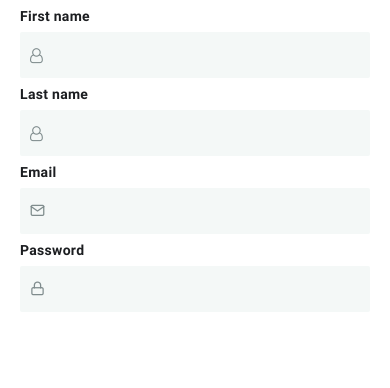
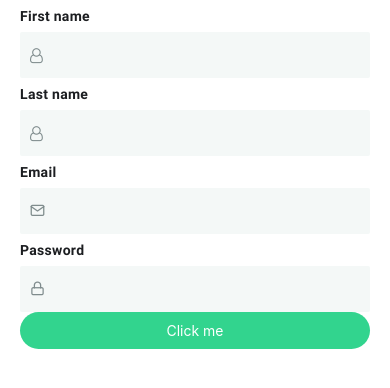
Before and after one commit to LawrenceOL/learning-moochat, a React Native app in the folder moochat/: screen / in a window 390 px wide. Shown: the top 388 px of the page. Built offline with nearby package versions, Linux system fonts and the light colour scheme.

Commit message:
create submit button with enabled/disabled states and colors

```diff
--- /dev/null
+++ b/moochat/components/SubmitButton.js
@@ -0,0 +1,31 @@
+import React from "react";
+import { StyleSheet, Text, TouchableOpacity } from "react-native";
+import colors from "../constants/colors";
+
+const SubmitButton = (props) => {
+  const enabledBgColor = props.color || colors.primary;
+  const disabledBgColor = colors.lightGrey;
+  const bgColor = props.disabled ? disabledBgColor : enabledBgColor;
+
+  return (
+    <TouchableOpacity
+      style={{ ...styles.button, ...{ backgroundColor: bgColor } }}
+    >
+      <Text style={{ color: props.disabled ? colors.grey : "white" }}>
+        Click me
+      </Text>
+    </TouchableOpacity>
+  );
+};
+
+const styles = StyleSheet.create({
+  button: {
+    paddingHorizontal: 30,
+    paddingVertical: 10,
+    borderRadius: 30,
+    justifyContent: "center",
+    alignItems: "center",
+  },
+});
+
+export default SubmitButton;
--- a/moochat/constants/colors.js
+++ b/moochat/constants/colors.js
@@ -4,4 +4,5 @@ export default {
   nearlyWhite: "#f4f8f7",
   grey: "#7f8c8d",
   textColor: "#1c1e21",
+  primary: "#32d48e",
 };
--- a/moochat/screens/AuthScreen.js
+++ b/moochat/screens/AuthScreen.js
@@ -5,6 +5,7 @@ import { Feather, FontAwesome } from "@expo/vector-icons";
 
 import Input from "../components/Input";
 import PageContainer from "../components/PageContainer";
+import SubmitButton from "../components/SubmitButton";
 
 const AuthScreen = (props) => {
   return (
@@ -14,6 +15,8 @@ const AuthScreen = (props) => {
         <Input label="Last name" icon="user-o" iconPack={FontAwesome} />
         <Input label="Email" icon="mail" iconPack={Feather} />
         <Input label="Password" icon="lock" iconPack={Feather} />
+
+        <SubmitButton />
       </PageContainer>
     </SafeAreaView>
   );
```
